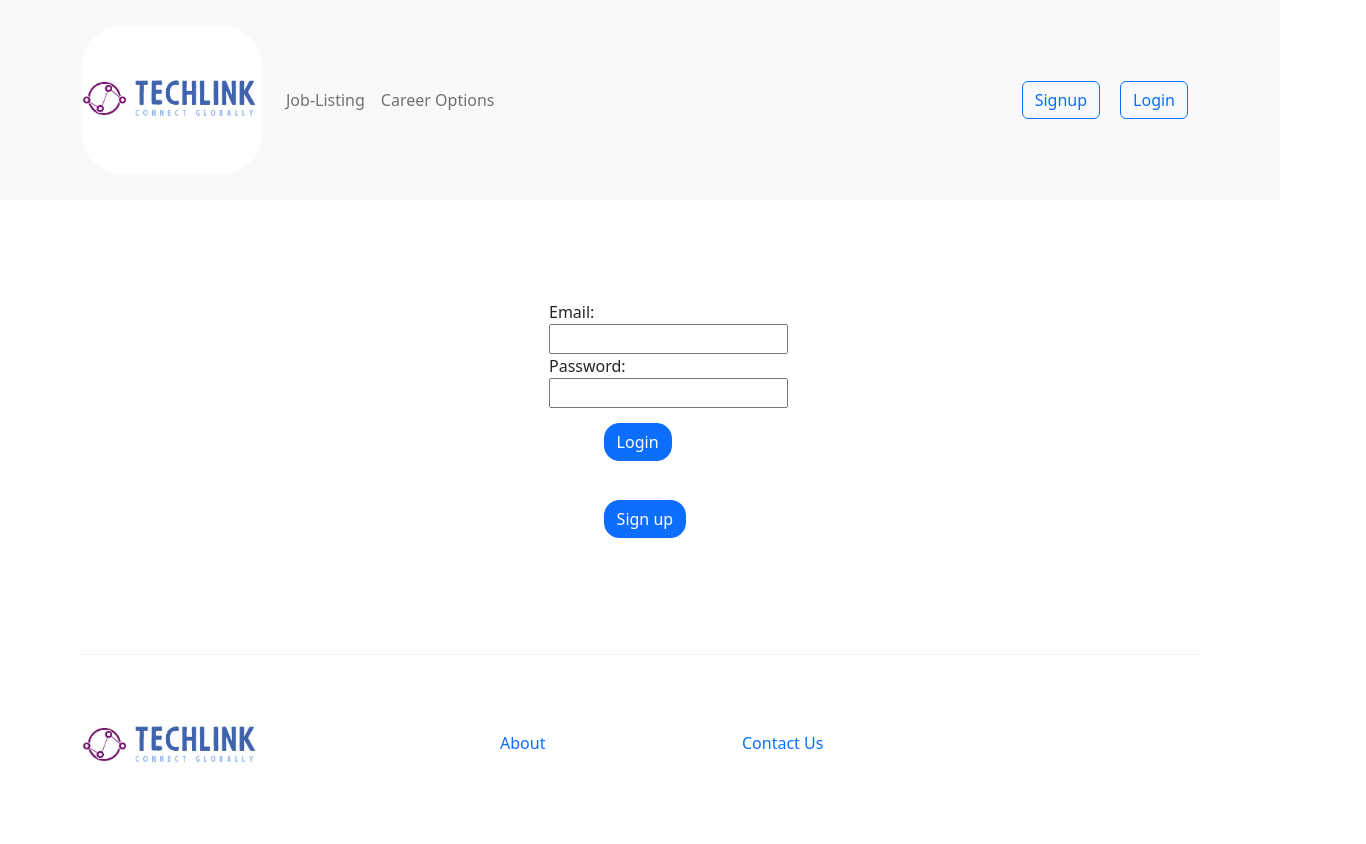
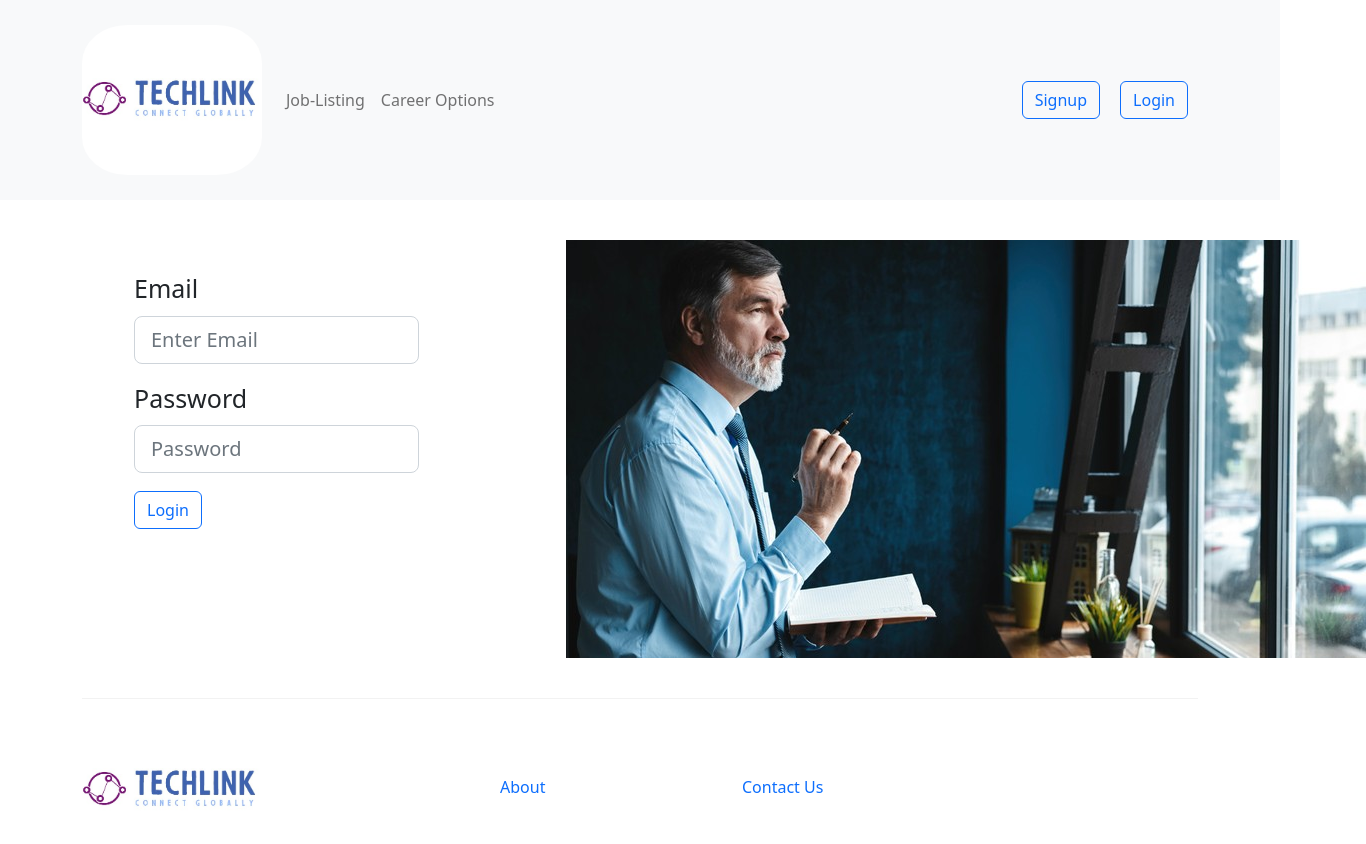
Before and after one commit to jonlee1923/NTUTechFestHackathon, a React (Create React App) app in the folder client/: page /login in a window 1280 px wide. Shown: the top 844 px of the page, 1366 px wide, since content can reach past the window. Before the commit the page ends 821 px from the top, so only its background shows below. Built offline with nearby package versions, Linux system fonts and the light colour scheme.

Commit message:
multiple changes

```diff
--- a/client/src/pages/footer/footer.jsx
+++ b/client/src/pages/footer/footer.jsx
@@ -6,10 +6,9 @@ import classes from "./footer.module.css";
 
 const Footer = () => {
   return (
-    <Container>
+    <Container className= {classes.footercontainer}>
       <hr />
       <img src={brand} alt="brand" className={classes.brand} />
-
       <Container className={classes.footer}>
         <Row>
           <Col>
--- a/client/src/pages/loginPage/login.module.css
+++ b/client/src/pages/loginPage/login.module.css
@@ -1,19 +1,12 @@
-.loginContainer{
-  width: 382px;
-  overflow: hidden;
-  margin: auto;
-  margin: 20 0 0 450px;
-  padding: 100px;
-  border-radius: 15px ;
-  }
-
-.buttonsContainer {
-  justify-content: space-between;
-  display: flex;
+.input{
+  width:70%;
 }
 
-.buttons {
-  border-radius: 15px ;
-  margin-top: 15px;
-  margin-left: 30%;
+.form{
+  margin-top:30px;
+  font-size:25px;
 }
+
+.row{
+  margin:40px;
+}
--- a/client/src/pages/loginPage/loginPage.jsx
+++ b/client/src/pages/loginPage/loginPage.jsx
@@ -1,27 +1,20 @@
 import React, { useState, useContext } from "react";
 import { AuthContext } from "../../context/authContext";
 import { useHttpClient } from "../../hooks/httpHook";
-import loginStyle from "./login.module.css";
+import classes from "./login.module.css";
 import Button from "react-bootstrap/Button";
-import Modal from "react-bootstrap/Modal";
+import { Form, Card, Container, Row, Col } from "react-bootstrap";
+import choices from "../../assets/choices.jpg";
+import { useNavigate } from "react-router-dom";
 
 function Login() {
+  const navigate = useNavigate();
   const auth = useContext(AuthContext);
-  const [name, setName] = useState("");
   const [email, setEmail] = useState("");
   const [password, setPassword] = useState("");
-  const [confirmPassword, setConfirmPassword] = useState("");
-  const [isLoginMode, setIsLoginMode] = useState(true);
   const { isLoading, error, sendRequest, clearError } = useHttpClient();
 
   const [show, setShow] = useState(false);
-
-  const handleClose = () => setShow(false);
-  const handleShow = () => setShow(true);
-
-  const handleNameChange = (event) => {
-    setName(event.target.value);
-  };
 
   const handleEmailChange = (event) => {
     setEmail(event.target.value);
@@ -31,12 +24,7 @@ function Login() {
     setPassword(event.target.value);
   };
 
-  const handleConfirmPasswordChange = (event) => {
-    setConfirmPassword(event.target.value);
-  };
-
   const handleSubmit = async (event) => {
-    if (isLoginMode) {
     try {
       event.preventDefault();
       // Send a request to the server with the email and password
@@ -52,111 +40,51 @@ function Login() {
 
       const response = await sendRequest(url, method, body, headers);
       auth.login(response.userId, response.token);
-
-        console.log(response);
+      console.log("testing", auth.isLoggedIn);
+      if (auth.isLoggedIn) {
+        navigate("/");
+      } else {
+        navigate("/signup");
+      }
     } catch (err) {}
-    } else {
-      try {
-        event.preventDefault();
-
-        let body = JSON.stringify({
-          name: name,
-          email: email,
-          password: password,
-        });
-        let headers = {
-          "Content-Type": "application/json",
-        };
-        const responseData = await sendRequest(
-          "http://localhost:5000/api/users/signup",
-          "POST",
-          body,
-          headers
-        );
-
-        if (password !== confirmPassword) {
-          handleShow();
-
-          console.log("Passwords do not match");
-        } else {
-          auth.login(responseData.userId, responseData.token);
-        }
-        console.log("before login");
-      } catch (err) {}
-    }
-  };
-
-  const handleModeclick = () => {
-    setIsLoginMode(!isLoginMode);
   };
 
   return (
-    <div className={loginStyle.loginContainer}>
-      <form onSubmit={handleSubmit}>
-        <label hidden={isLoginMode}>
-          Name:
-          <input type="name" value={name} onChange={handleNameChange} />
-        </label>
-        <label>
-          Email:
-          <input type="email" value={email} onChange={handleEmailChange} />
-        </label>
-        <label>
-          Password:
-          <input
+    <Container>
+      <Row className={classes.row}>
+        <Col xs={5}>
+          <form onSubmit={handleSubmit} className={classes.form}>
+            <Form.Group className="mb-3" controlId="formBasicEmail">
+              <Form.Label>Email</Form.Label>
+              <Form.Control
+                size="lg"
+                type="email"
+                placeholder="Enter Email"
+                onChange={handleEmailChange}
+                className={classes.input}
+              />
+            </Form.Group>
+
+            <Form.Group className="mb-3" controlId="formBasicPassword">
+              <Form.Label>Password</Form.Label>
+              <Form.Control
+                size="lg"
                 type="password"
-            value={password}
+                placeholder="Password"
                 onChange={handlePasswordChange}
+                className={classes.input}
               />
-        </label>
-        <label hidden={isLoginMode}>
-          Confirm Password:
-          <input
-            type="Confirm password"
-            value={confirmPassword}
-            onChange={handleConfirmPasswordChange}
-          />
-        </label>
-        <Button className={loginStyle.buttons} type="submit">
-          {" "}
-          {isLoginMode ? "Login" : "Submit"}{" "}
+            </Form.Group>
+            <Button variant="outline-primary" type="submit">
+              Login
             </Button>
           </form>
-
-      <br></br>
-      <Modal
-        show={show}
-        onHide={handleClose}
-        backdrop="static"
-        keyboard={false}
-      >
-        <Modal.Header closeButton>
-          <Modal.Title>Passwords entered do not match!</Modal.Title>
-        </Modal.Header>
-        <Modal.Body>
-          Please re-enter the passwords again! Click 'Understood' or the 'X"
-          located at the top right to dismiss this message.
-        </Modal.Body>
-        <Modal.Footer>
-          <Button variant="primary" onClick={handleClose}>
-            Understood
-          </Button>
-        </Modal.Footer>
-      </Modal>
-
-      <div>
-        <Button
-          className={loginStyle.buttons}
-          onClick={() => {
-            handleModeclick();
-          }}
-        >
-          {isLoginMode ? "Sign up" : "Login"}
-        </Button>
-      </div>
-
-      {error && <p>{error}</p>}
-    </div>
+        </Col>
+        <Col xs={7}>
+          <img src={choices} alt="choices" className={classes.img} />
+        </Col>
+      </Row>
+    </Container>
   );
 }
 
--- a/client/src/pages/navbar/navbar.jsx
+++ b/client/src/pages/navbar/navbar.jsx
@@ -15,7 +15,6 @@ import { AuthContext } from "../../context/authContext";
 
 function AppNavbar() {
   const auth = useContext(AuthContext);
-  console.log(auth.isLoggedIn);
   return (
     <Navbar bg="light" expand="lg" className={classes.navbar}>
       <Container>
--- /dev/null
+++ b/client/src/pages/signupPage/signupPage.jsx
@@ -0,0 +1,146 @@
+import React, { useState, useContext } from "react";
+import { AuthContext } from "../../context/authContext";
+import { useHttpClient } from "../../hooks/httpHook";
+import classes from "./signupPage.module.css";
+import Button from "react-bootstrap/Button";
+import Modal from "react-bootstrap/Modal";
+import { Form, Container, Row, Col } from "react-bootstrap";
+import choices from "../../assets/choices.jpg";
+
+
+function Signup() {
+  const auth = useContext(AuthContext);
+  const [name, setName] = useState("");
+  const [email, setEmail] = useState("");
+  const [password, setPassword] = useState("");
+  const [confirmPassword, setConfirmPassword] = useState("");
+  const { isLoading, error, sendRequest, clearError } = useHttpClient();
+
+  const [show, setShow] = useState(false);
+
+  const handleClose = () => setShow(false);
+  const handleShow = () => setShow(true);
+
+  const handleNameChange = (event) => {
+    setName(event.target.value);
+  };
+
+  const handleEmailChange = (event) => {
+    setEmail(event.target.value);
+  };
+
+  const handlePasswordChange = (event) => {
+    setPassword(event.target.value);
+  };
+
+  const handleConfirmPasswordChange = (event) => {
+    setConfirmPassword(event.target.value);
+  };
+
+  const handleSubmit = async (event) => {
+    try {
+      event.preventDefault();
+      if (password !== confirmPassword) {
+        handleShow();
+
+        console.log("Passwords do not match");
+      } else {
+      let body = JSON.stringify({
+        name: name,
+        email: email,
+        password: password,
+      });
+      let headers = {
+        "Content-Type": "application/json",
+      };
+      const responseData = await sendRequest(
+        "http://localhost:5000/api/users/signup",
+        "POST",
+        body,
+        headers
+      );
+        auth.login(responseData._id, responseData.token);
+        console.log(responseData)
+      }
+      console.log("before login");
+    } catch (err) {}
+  };
+
+  return (
+    <Container>
+      <Row className={classes.row}>
+        <Col xs={5}>
+          <form onSubmit={handleSubmit} className={classes.form}>
+            <Form.Group className="mb-3" controlId="formBasicName">
+              <Form.Label>Name</Form.Label>
+              <Form.Control
+                size="lg"
+                type="text"
+                placeholder="Enter Name"
+                onChange={handleNameChange}
+                className={classes.input}
+              />
+            </Form.Group>
+            <Form.Group className="mb-3" controlId="formBasicEmail">
+              <Form.Label>Email</Form.Label>
+              <Form.Control
+                size="lg"
+                type="email"
+                placeholder="Enter Email"
+                onChange={handleEmailChange}
+                className={classes.input}
+              />
+            </Form.Group>
+            <Form.Group className="mb-3" controlId="formBasicPassword">
+              <Form.Label>Password</Form.Label>
+              <Form.Control
+                size="lg"
+                type="password"
+                placeholder="Enter Password"
+                onChange={handlePasswordChange}
+                className={classes.input}
+              />
+            </Form.Group>
+            <Form.Group className="mb-3" controlId="formBasicPassword">
+              <Form.Label>Confirm Password</Form.Label>
+              <Form.Control
+                size="lg"
+                type="password"
+                placeholder="Confirm Password"
+                onChange={handleConfirmPasswordChange}
+                className={classes.input}
+              />
+            </Form.Group>
+            <Button variant="outline-primary" type="submit">
+              Signup
+            </Button>
+          </form>
+        </Col>
+        <Col xs={7}>
+          <img src={choices} alt="choices" className={classes.img} />
+        </Col>
+      </Row>
+      <Modal
+        show={show}
+        onHide={handleClose}
+        backdrop="static"
+        keyboard={false}
+      >
+        <Modal.Header closeButton>
+          <Modal.Title>Passwords entered do not match!</Modal.Title>
+        </Modal.Header>
+        <Modal.Body>
+          Please re-enter the passwords again! Click 'Understood' or the 'X"
+          located at the top right to dismiss this message.
+        </Modal.Body>
+        <Modal.Footer>
+          <Button variant="primary" onClick={handleClose}>
+            Understood
+          </Button>
+        </Modal.Footer>
+      </Modal>
+    </Container>
+  );
+}
+
+export default Signup;
--- /dev/null
+++ b/client/src/pages/signupPage/signupPage.module.css
@@ -0,0 +1,11 @@
+.input{
+    width:70%;
+}
+
+.form{
+    font-size:25px;
+}
+
+.row{
+    margin:40px;
+}
```
Also changed, not shown: client/src/App.js (+8 -6 lines), client/src/pages/footer/footer.module.css (+25 -17 lines), client/src/assets/choices.jpg (added), client/src/pages/jobListingPage/jobListingsPage.module.css (renamed from client/src/pages/jobListingsPage.module.css). Lines whose indentation alone changed are shown as unchanged.
